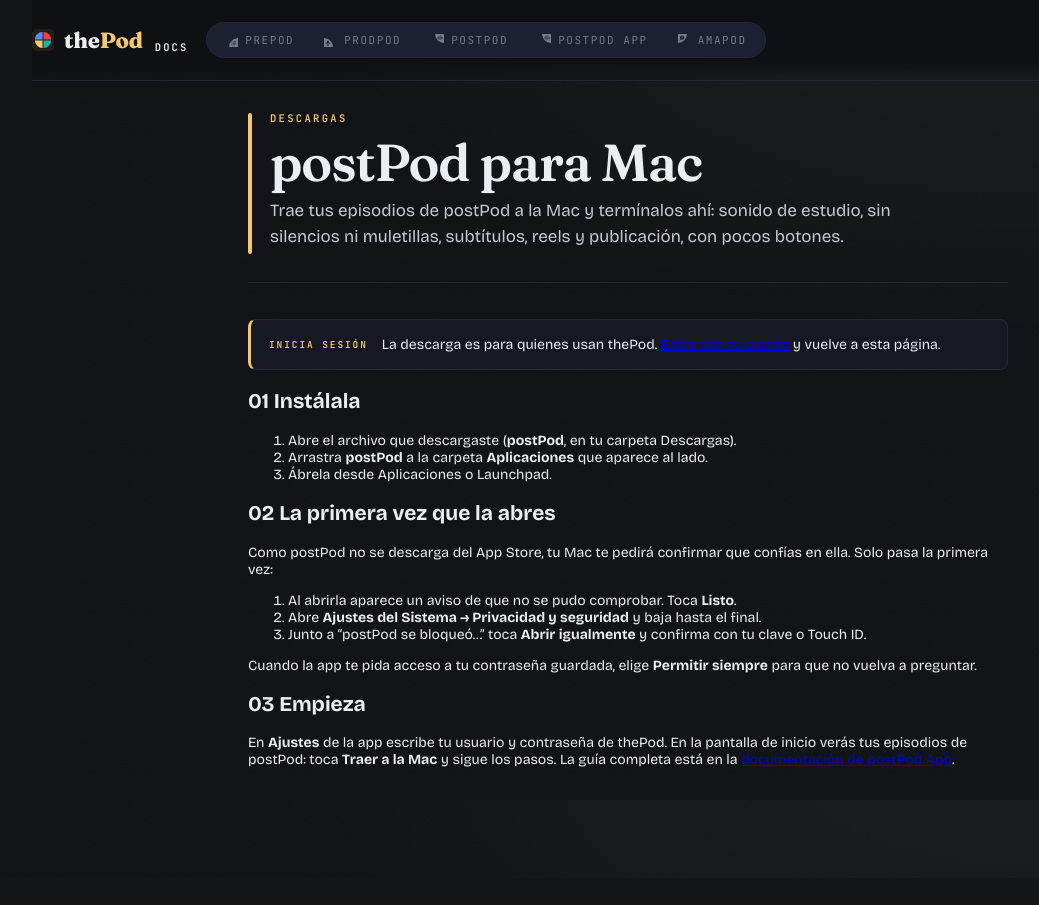
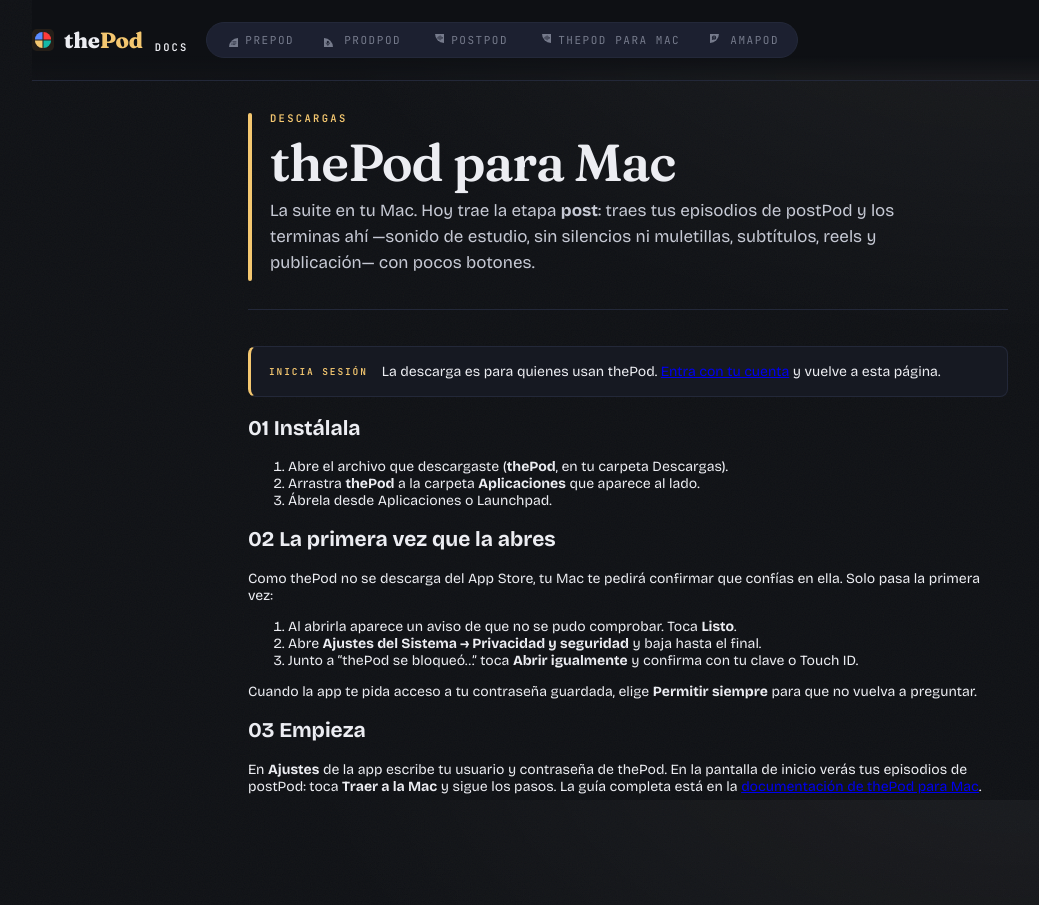
Before and after one commit to rafael-sources/thepod, a Flask app: page /descargas in a window 1280 px wide. Shown: the whole page, without its empty margins (12-1051 px from the left). Before the commit the page ends 767 px from the top, so only its background shows below. Run offline with Flask 3, Linux system fonts and the light colour scheme.

Commit message:
Descargas y docs: la app de Mac pasa a llamarse thePod (hoy con la etapa post)
- /descargas/thepod-mac (la ruta vieja redirige), archivo thePod.dmg/thePod.json
- scripts/publish-thepod-mac.sh
- Docs: 'thePod para Mac'

Co-Authored-By: Claude Opus 5.5 <noreply@anthropic.com>

```diff
--- a/apps/thepod/app.py
+++ b/apps/thepod/app.py
@@ -90,7 +90,7 @@ def create_app():
                     "tag": "Edición y publicación",
                     "sections": ["overview", "quickstart", "conceptos",
                                  "funcionalidades", "atajos", "integraciones", "faq"]},
-        "postpodapp": {"name": "postPod App", "icon": "💻",
+        "postpodapp": {"name": "thePod para Mac", "icon": "💻",
                     "tag": "App para Mac",
                     "sections": ["overview", "quickstart", "conceptos",
                                  "funcionalidades", "integraciones", "faq"]},
@@ -161,16 +161,16 @@ def create_app():
         )
 
     # ----- Descargas (solo con sesión) -----
-    # El .dmg y su ficha viven fuera del repo: ~/.podpod/downloads/postPod.dmg y postPod.json
-    # (o "downloads_dir" en ~/.podpod/config.json). scripts/publish-postpod-mac.sh los deja ahí.
+    # El .dmg y su ficha viven fuera del repo: ~/.podpod/downloads/thePod.dmg y thePod.json
+    # (o "downloads_dir" en ~/.podpod/config.json). scripts/publish-thepod-mac.sh los deja ahí.
 
     def _downloads_dir() -> Path:
         cfg2 = load_shared_config()
         return Path(cfg2.get("downloads_dir") or (Path.home() / ".podpod" / "downloads"))
 
-    def _postpod_mac_info():
+    def _mac_info():
         d = _downloads_dir()
-        dmg, meta = d / "postPod.dmg", d / "postPod.json"
+        dmg, meta = d / "thePod.dmg", d / "thePod.json"
         if not dmg.is_file():
             return None
         info = {}
@@ -185,27 +185,31 @@ def create_app():
     def descargas():
         return render_template("descargas.html",
                                username=session.get("username"),
-                               postpod_mac=_postpod_mac_info())
+                               mac_app=_mac_info())
 
     @app.get("/api/descargas/postpod-mac")
-    def descargas_postpod_mac_info():
+    def descargas_mac_info():
         if not session.get("username"):
             return jsonify({"error": "no autenticado"}), 401
-        info = _postpod_mac_info()
+        info = _mac_info()
         if not info:
             return jsonify({"error": "todavía no hay una versión publicada"}), 404
         return jsonify(info)
 
     @app.get("/descargas/postpod-mac")
-    def descargas_postpod_mac():
+    def descargas_postpod_mac_old():
+        return redirect("/descargas/thepod-mac")
+
+    @app.get("/descargas/thepod-mac")
+    def descargas_mac():
         if not session.get("username"):
             return redirect("/descargas")
-        info = _postpod_mac_info()
+        info = _mac_info()
         if not info:
             abort(404)
         version = info.get("version") or "mac"
-        return send_file(str(_downloads_dir() / "postPod.dmg"), as_attachment=True,
-                         download_name=f"postPod-{version}.dmg",
+        return send_file(str(_downloads_dir() / "thePod.dmg"), as_attachment=True,
+                         download_name=f"thePod-{version}.dmg",
                          mimetype="application/x-apple-diskimage", conditional=True, max_age=0)
 
     @app.get("/api/apps")
--- a/apps/thepod/templates/descargas.html
+++ b/apps/thepod/templates/descargas.html
@@ -1,17 +1,17 @@
 {% extends "docs/_base.html" %}
 {% set theme = "postpod" %}
 {% block title %}Descargas · thePod{% endblock %}
-{% block description %}Descarga postPod para Mac.{% endblock %}
+{% block description %}Descarga thePod para Mac.{% endblock %}
 
 {% block body %}
 <div style="max-width: 760px; margin: 0 auto; padding-top: 24px;">
 
   <header class="docs-header">
     <div class="eyebrow">DESCARGAS</div>
-    <h1>postPod para Mac</h1>
+    <h1>thePod para Mac</h1>
     <p class="lede">
-      Trae tus episodios de postPod a la Mac y termínalos ahí: sonido de estudio, sin silencios ni muletillas,
-      subtítulos, reels y publicación, con pocos botones.
+      La suite en tu Mac. Hoy trae la etapa <strong>post</strong>: traes tus episodios de postPod y los terminas ahí
+      —sonido de estudio, sin silencios ni muletillas, subtítulos, reels y publicación— con pocos botones.
     </p>
   </header>
 
@@ -20,30 +20,30 @@
       <div class="ctag">INICIA SESIÓN</div>
       <div class="cbody"><p>La descarga es para quienes usan thePod. <a href="/">Entra con tu cuenta</a> y vuelve a esta página.</p></div>
     </div>
-  {% elif not postpod_mac %}
+  {% elif not mac_app %}
     <div class="callout">
       <div class="ctag">PRONTO</div>
       <div class="cbody"><p>Todavía no hay una versión publicada. Vuelve en un rato.</p></div>
     </div>
   {% else %}
     <section id="descargar" style="display:flex; align-items:center; gap:22px; flex-wrap:wrap; padding:22px; background:var(--ink-panel); border:1px solid var(--ink-line); border-radius:14px; margin-bottom:34px;">
-      <img src="{{ url_for('static', filename='icons/postpod.svg') }}" alt="" width="72" height="72" style="border-radius:16px;">
+      <img src="{{ url_for('static', filename='icons/thepod-compact.svg') }}" alt="" width="72" height="72" style="border-radius:16px;">
       <div style="flex:1; min-width:220px;">
-        <div style="font-family:var(--font-display); font-size:22px; font-weight:600;">postPod {{ postpod_mac.version or '' }}</div>
+        <div style="font-family:var(--font-display); font-size:22px; font-weight:600;">thePod {{ mac_app.version or '' }}</div>
         <div style="color:var(--paper-dim); font-size:13.5px; margin-top:4px;">
           Para Mac con chip de Apple (M1 o posterior) y macOS 15 o posterior
-          · {{ ((postpod_mac.size or 0) / 1048576) | round | int }} MB
+          · {{ ((mac_app.size or 0) / 1048576) | round | int }} MB
         </div>
       </div>
-      <a href="/descargas/postpod-mac" style="background:var(--accent); color:#1A1510; font-weight:700; padding:12px 22px; border-radius:10px; text-decoration:none;">Descargar</a>
+      <a href="/descargas/thepod-mac" style="background:var(--accent); color:#1A1510; font-weight:700; padding:12px 22px; border-radius:10px; text-decoration:none;">Descargar</a>
     </section>
   {% endif %}
 
   <section id="instalar">
     <h2><span class="num">01</span> Instálala</h2>
     <ol>
-      <li>Abre el archivo que descargaste (<strong>postPod</strong>, en tu carpeta Descargas).</li>
-      <li>Arrastra <strong>postPod</strong> a la carpeta <strong>Aplicaciones</strong> que aparece al lado.</li>
+      <li>Abre el archivo que descargaste (<strong>thePod</strong>, en tu carpeta Descargas).</li>
+      <li>Arrastra <strong>thePod</strong> a la carpeta <strong>Aplicaciones</strong> que aparece al lado.</li>
       <li>Ábrela desde Aplicaciones o Launchpad.</li>
     </ol>
   </section>
@@ -51,12 +51,12 @@
   <section id="primera-vez">
     <h2><span class="num">02</span> La primera vez que la abres</h2>
     <p>
-      Como postPod no se descarga del App Store, tu Mac te pedirá confirmar que confías en ella. Solo pasa la primera vez:
+      Como thePod no se descarga del App Store, tu Mac te pedirá confirmar que confías en ella. Solo pasa la primera vez:
     </p>
     <ol>
       <li>Al abrirla aparece un aviso de que no se pudo comprobar. Toca <strong>Listo</strong>.</li>
       <li>Abre <strong>Ajustes del Sistema → Privacidad y seguridad</strong> y baja hasta el final.</li>
-      <li>Junto a “postPod se bloqueó…” toca <strong>Abrir igualmente</strong> y confirma con tu clave o Touch ID.</li>
+      <li>Junto a “thePod se bloqueó…” toca <strong>Abrir igualmente</strong> y confirma con tu clave o Touch ID.</li>
     </ol>
     <p>
       Cuando la app te pida acceso a tu contraseña guardada, elige <strong>Permitir siempre</strong> para que no vuelva a preguntar.
@@ -68,7 +68,7 @@
     <p>
       En <strong>Ajustes</strong> de la app escribe tu usuario y contraseña de thePod. En la pantalla de inicio verás tus
       episodios de postPod: toca <strong>Traer a la Mac</strong> y sigue los pasos.
-      La guía completa está en la <a href="/docs/postpodapp">documentación de postPod App</a>.
+      La guía completa está en la <a href="/docs/postpodapp">documentación de thePod para Mac</a>.
     </p>
   </section>
 
--- a/apps/thepod/templates/docs/_base.html
+++ b/apps/thepod/templates/docs/_base.html
@@ -28,7 +28,7 @@
       <a href="/docs/prepod"  class="{% if app_key == 'prepod' %}active{% endif %}"><svg viewBox="0 0 64 64" aria-hidden="true"><defs><mask id="nm-pre" maskUnits="userSpaceOnUse" x="0" y="0" width="64" height="64"><rect width="64" height="64" fill="#fff"/><g fill="#000"><circle cx="34" cy="38" r="2.2"/><circle cx="34" cy="45" r="2.2"/><circle cx="34" cy="52" r="2.2"/></g><g stroke="#000" stroke-width="3.2" stroke-linecap="round" fill="none"><path d="M40 38H54M40 45H54M40 52H49"/></g></mask></defs><path d="M64 20A44 44 0 0 0 20 64L64 64Z" fill="currentColor" mask="url(#nm-pre)"/></svg>prePod</a>
       <a href="/docs/prodpod" class="{% if app_key == 'prodpod' %}active{% endif %}"><svg viewBox="0 0 64 64" aria-hidden="true"><defs><mask id="nm-prod" maskUnits="userSpaceOnUse" x="0" y="0" width="64" height="64"><rect width="64" height="64" fill="#fff"/><rect x="14.5" y="33" width="9" height="15" rx="4.5" fill="#000"/><g stroke="#000" stroke-width="3" stroke-linecap="round" fill="none"><path d="M10 43.5a9 9 0 0 0 18 0M19 52.5V57"/></g></mask></defs><path d="M0 20A44 44 0 0 1 44 64L0 64Z" fill="currentColor" mask="url(#nm-prod)"/></svg>prodPod</a>
       <a href="/docs/postpod" class="{% if app_key == 'postpod' %}active{% endif %}"><svg viewBox="0 0 64 64" aria-hidden="true"><defs><mask id="nm-post" maskUnits="userSpaceOnUse" x="0" y="0" width="64" height="64"><rect width="64" height="64" fill="#fff"/><g stroke="#000" stroke-width="3.2" stroke-linecap="round" fill="none"><path d="M34 16v6M39.5 12v14M45 9v20M50.5 14v10M56 17v4"/></g></mask></defs><path d="M20 0A44 44 0 0 0 64 44L64 0Z" fill="currentColor" mask="url(#nm-post)"/></svg>postPod</a>
-      <a href="/docs/postpodapp" class="{% if app_key == 'postpodapp' %}active{% endif %}"><svg viewBox="0 0 64 64" aria-hidden="true"><defs><mask id="nm-postapp" maskUnits="userSpaceOnUse" x="0" y="0" width="64" height="64"><rect width="64" height="64" fill="#fff"/><g stroke="#000" stroke-width="3.2" stroke-linecap="round" fill="none"><path d="M34 16v6M39.5 12v14M45 9v20M50.5 14v10M56 17v4"/></g></mask></defs><path d="M20 0A44 44 0 0 0 64 44L64 0Z" fill="currentColor" mask="url(#nm-postapp)"/></svg>postPod App</a>
+      <a href="/docs/postpodapp" class="{% if app_key == 'postpodapp' %}active{% endif %}"><svg viewBox="0 0 64 64" aria-hidden="true"><defs><mask id="nm-postapp" maskUnits="userSpaceOnUse" x="0" y="0" width="64" height="64"><rect width="64" height="64" fill="#fff"/><g stroke="#000" stroke-width="3.2" stroke-linecap="round" fill="none"><path d="M34 16v6M39.5 12v14M45 9v20M50.5 14v10M56 17v4"/></g></mask></defs><path d="M20 0A44 44 0 0 0 64 44L64 0Z" fill="currentColor" mask="url(#nm-postapp)"/></svg>thePod para Mac</a>
       <a href="/docs/amapod"  class="{% if app_key == 'amapod' %}active{% endif %}"><svg viewBox="0 0 64 64" aria-hidden="true"><defs><mask id="nm-ama" maskUnits="userSpaceOnUse" x="0" y="0" width="64" height="64"><rect width="64" height="64" fill="#fff"/><circle cx="20" cy="18" r="10.5" fill="#000"/><path d="M10.6 22.5L9 30l7.4-3.2Z" fill="#000"/><path d="M16.9 15.6a3.2 3.2 0 1 1 4.5 2.9c-.9.5-1.4 1.1-1.4 2.1" stroke="#fff" stroke-width="2.3" stroke-linecap="round" fill="none"/><circle cx="20" cy="24.2" r="1.35" fill="#fff"/></mask></defs><path d="M44 0A44 44 0 0 1 0 44L0 0Z" fill="currentColor" mask="url(#nm-ama)"/></svg>amaPod</a>
     </nav>
 
--- a/apps/thepod/templates/docs/index.html
+++ b/apps/thepod/templates/docs/index.html
@@ -52,7 +52,7 @@
     <a href="/docs/postpodapp" class="docs-index-card theme-postpod" style="--accent: #f4c770; --accent-soft: rgba(244,199,112,0.14); --accent-dim: rgba(244,199,112,0.45);">
       <img class="icon" src="{{ url_for('static', filename='icons/postpodapp.svg') }}" alt="">
       <div class="tag">App para Mac</div>
-      <div class="name">postPod App</div>
+      <div class="name">thePod para Mac</div>
       <p class="desc">La postproducción nativa en Mac: trae el episodio de postPod, arregla audio y silencios, subtítulos, reels desde momentos y publica.</p>
       <div class="toc-mini">
         <span>Quickstart</span><span>Conceptos</span><span>Funcionalidades</span><span>FAQ</span>
--- a/apps/thepod/templates/docs/postpod/overview.html
+++ b/apps/thepod/templates/docs/postpod/overview.html
@@ -69,7 +69,7 @@
     <li><a href="/docs/postpod/atajos">Atajos</a> — teclas rápidas y gestos de mouse.</li>
     <li><a href="/docs/postpod/integraciones">Integraciones</a> — qué llega de <a class="x-link prodpod" href="/docs/prodpod">prodPod</a> y cómo exportar.</li>
     <li><a href="/docs/postpod/faq">FAQ</a> — preguntas frecuentes.</li>
-    <li><a href="/docs/postpodapp">postPod App</a> — termina y publica tus episodios en tu Mac con Apple Silicon.</li>
+    <li><a href="/docs/postpodapp">thePod para Mac</a> — termina y publica tus episodios en tu Mac con Apple Silicon.</li>
   </ul>
 </section>
 {% endblock %}
--- a/apps/thepod/templates/docs/postpodapp/conceptos.html
+++ b/apps/thepod/templates/docs/postpodapp/conceptos.html
@@ -1,6 +1,6 @@
 {% extends "docs/_base.html" %}
 {% set theme = "postpod" %}
-{% block title %}postPod App · Conceptos — Docs · thePod{% endblock %}
+{% block title %}thePod para Mac · Conceptos — Docs · thePod{% endblock %}
 
 {% block content %}
 <header class="docs-header">
--- a/apps/thepod/templates/docs/postpodapp/faq.html
+++ b/apps/thepod/templates/docs/postpodapp/faq.html
@@ -1,6 +1,6 @@
 {% extends "docs/_base.html" %}
 {% set theme = "postpod" %}
-{% block title %}postPod App · FAQ — Docs · thePod{% endblock %}
+{% block title %}thePod para Mac · FAQ — Docs · thePod{% endblock %}
 
 {% block content %}
 <header class="docs-header">
--- a/apps/thepod/templates/docs/postpodapp/funcionalidades.html
+++ b/apps/thepod/templates/docs/postpodapp/funcionalidades.html
@@ -1,6 +1,6 @@
 {% extends "docs/_base.html" %}
 {% set theme = "postpod" %}
-{% block title %}postPod App · Funcionalidades — Docs · thePod{% endblock %}
+{% block title %}thePod para Mac · Funcionalidades — Docs · thePod{% endblock %}
 
 {% block content %}
 <header class="docs-header">
--- a/apps/thepod/templates/docs/postpodapp/integraciones.html
+++ b/apps/thepod/templates/docs/postpodapp/integraciones.html
@@ -1,6 +1,6 @@
 {% extends "docs/_base.html" %}
 {% set theme = "postpod" %}
-{% block title %}postPod App · Integraciones — Docs · thePod{% endblock %}
+{% block title %}thePod para Mac · Integraciones — Docs · thePod{% endblock %}
 
 {% block content %}
 <header class="docs-header">
--- a/apps/thepod/templates/docs/postpodapp/quickstart.html
+++ b/apps/thepod/templates/docs/postpodapp/quickstart.html
@@ -1,6 +1,6 @@
 {% extends "docs/_base.html" %}
 {% set theme = "postpod" %}
-{% block title %}postPod App · Quickstart — Docs · thePod{% endblock %}
+{% block title %}thePod para Mac · Quickstart — Docs · thePod{% endblock %}
 
 {% block content %}
 <header class="docs-header">
@@ -16,7 +16,7 @@
   <h2><span class="num">01</span> Instala la app</h2>
   <p>
     Descárgala desde <a href="/descargas">Descargas</a> (con tu sesión de thePod iniciada), arrastra
-    <strong>postPod</strong> a tu carpeta de Aplicaciones y ábrela. No hay que instalar nada más.
+    <strong>thePod</strong> a tu carpeta de Aplicaciones y ábrela. No hay que instalar nada más.
   </p>
   <div class="callout">
     <div class="ctag">PRIMERA VEZ</div>
```
Also changed, not shown: apps/thepod/templates/docs/postpodapp/overview.html (+6 -6 lines), 2 other files.
